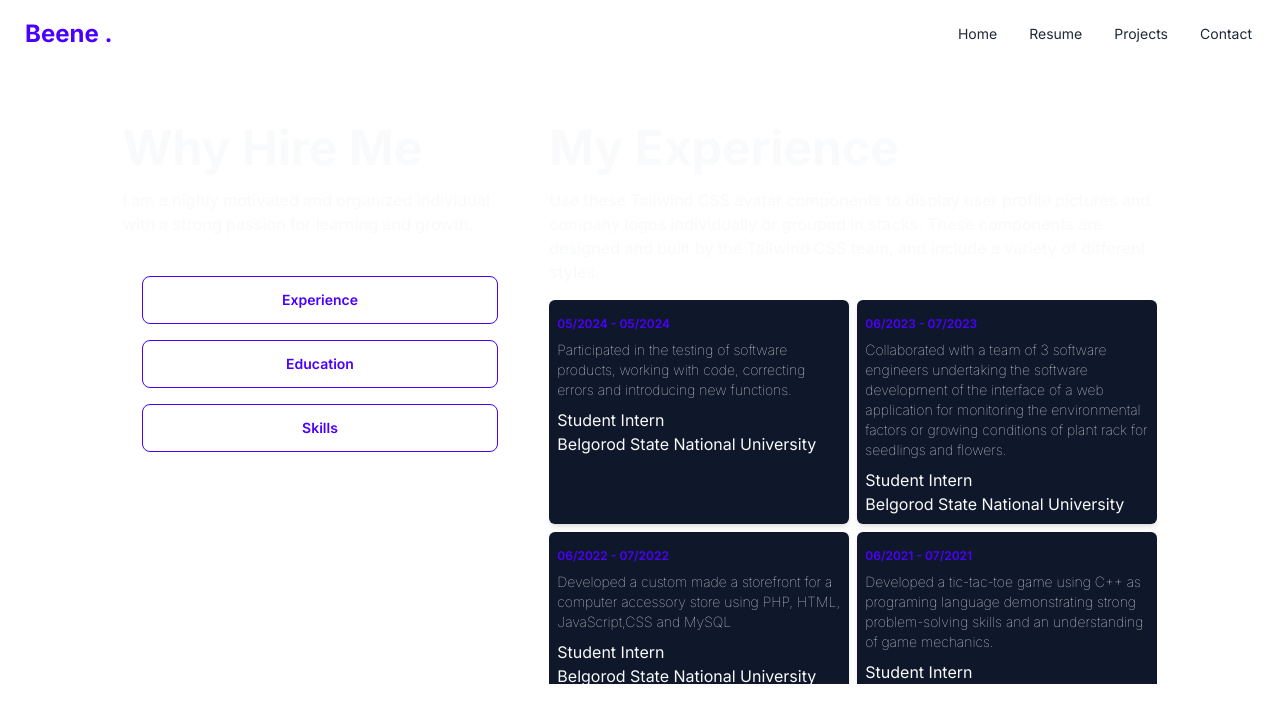
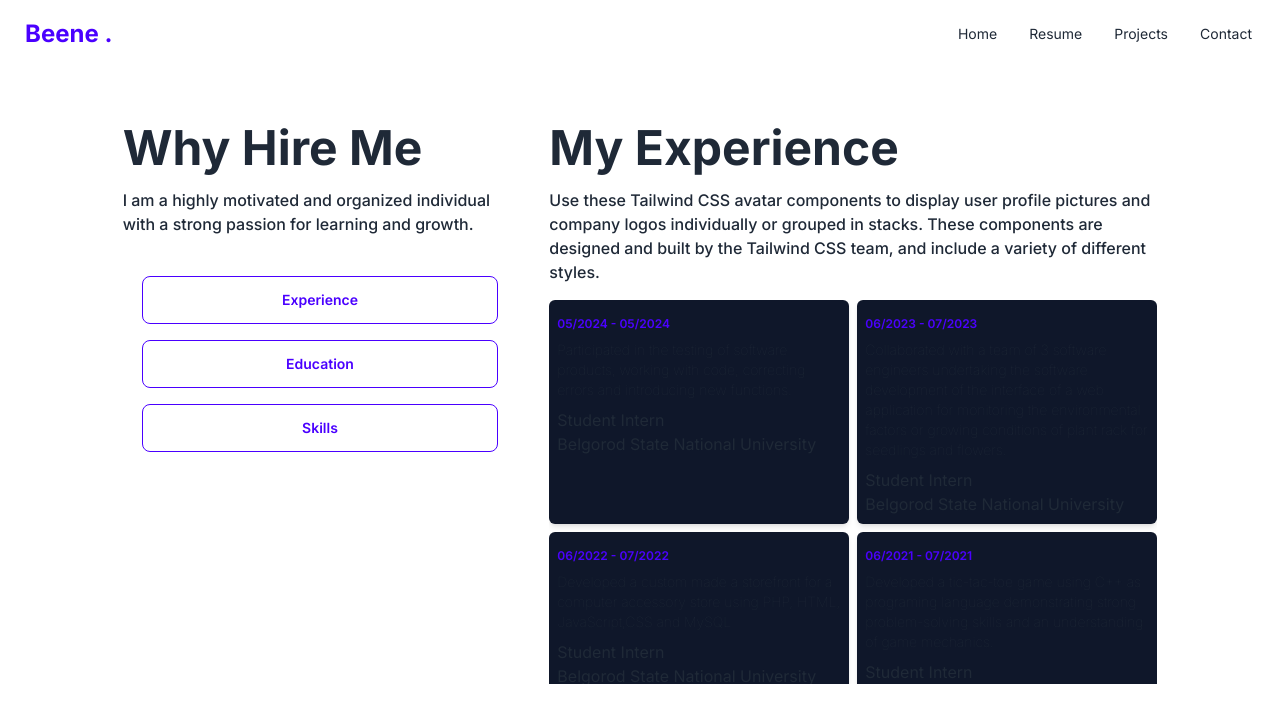
Before and after one commit to chilala22/portfolio, a Next.js app: page /Resume in a window 1280 px wide. Shown: the top 722 px of the page. Built offline with nearby package versions, Linux system fonts and the light colour scheme.

Commit message:
refactor: remove text-gray-50 class from multiple components for consistency

```diff
--- a/app/Contact/page.jsx
+++ b/app/Contact/page.jsx
@@ -4,7 +4,7 @@ const Contact = () => {
   return (
     <div>
       <div className="p-4 w-5/6 items-center px-20">
-        <div className="text-gray-50 p-4">
+        <div className=" p-4">
           <p className="text-7xl font-semibold  ">ABOUT ME</p>
           <p className="py-2 font-thin text-2xl">
             {/* I have a passion for creating innovative solutions. I am proficient
--- a/app/Resume/page.jsx
+++ b/app/Resume/page.jsx
@@ -184,7 +184,7 @@ const Resume = () => {
       <div class="grid grid-cols-12">
         <div className=""></div>
         <div className="col-span-4">
-          <div className="text-gray-50 p-4">
+          <div className=" p-4">
             <p className="text-5xl font-bold">Why Hire Me</p>
             <p className="py-4 font-medium">
               I am a highly motivated and organized individual with a strong
@@ -227,7 +227,7 @@ const Resume = () => {
         </div>
 
         <div className="col-span-6">
-          <div className="text-gray-50 p-4">{renderContent()}</div>
+          <div className=" p-4">{renderContent()}</div>
         </div>
         <div className=""></div>
       </div>
--- a/app/Work/page.jsx
+++ b/app/Work/page.jsx
@@ -8,7 +8,7 @@ const Work = () => {
           <div className="grid grid-cols-12 gap-4">
             <div className=""></div>
             <div className="col-span-8">
-              <div className="text-gray-50">
+              <div className="">
                 <p className="text-7xl font-semibold p-8 ">01</p>
                 <p className="text-3xl font-bold">
                   A movie recommendation system (Web Application) — Thesis
@@ -47,7 +47,7 @@ const Work = () => {
             <div className="grid grid-cols-12 gap-4">
               <div className=""></div>
               <div className="col-span-8">
-                <div className="text-gray-50 p-4">
+                <div className=" p-4">
                   <p className="text-7xl font-semibold p-4 ">02</p>
                   <p className="text-3xl font-bold">
                     Students Information System
@@ -77,7 +77,7 @@ const Work = () => {
           <div className="grid grid-cols-12 gap-4">
             <div className=""></div>
             <div className="col-span-8">
-              <div className="text-gray-50 p-4">
+              <div className=" p-4">
                 <p className="text-7xl font-semibold p-4 ">03</p>
                 <p className="text-3xl font-bold">
                   Systems of linear equations using the Jacobi method
--- a/app/page.jsx
+++ b/app/page.jsx
@@ -27,7 +27,7 @@ const Home = () => {
       <div className="grid grid-cols-12 gap-4">
         <div className=""></div>
         <div className="col-span-5">
-          <div className="text-gray-50 p-4">
+          <div className=" p-4">
             {/* <p className="text-xl font-semibold ">software developer</p> */}
             <p className="text-7xl font-bold">Hello I'm</p>
             <p className="text-primary text-7xl font-bold">
--- a/package.json
+++ b/package.json
@@ -11,9 +11,9 @@
   "dependencies": {
     "@iconscout/unicons": "^4.0.8",
     "gh-pages": "^6.1.1",
-    "next": "14.2.7",
-    "react": "^18",
-    "react-dom": "^18",
+    "next": "^14.2.7",
+    "react": "^18.3.1",
+    "react-dom": "^18.3.1",
     "react-icons": "^5.3.0"
   },
   "devDependencies": {
```
Also changed, not shown: 1 other file (tests, documents, lock files or other folders).
